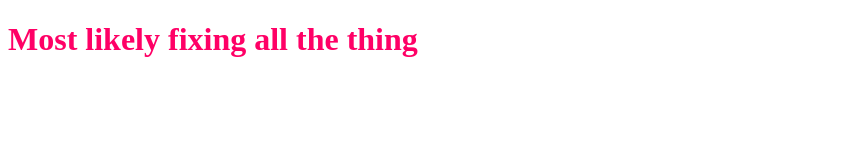
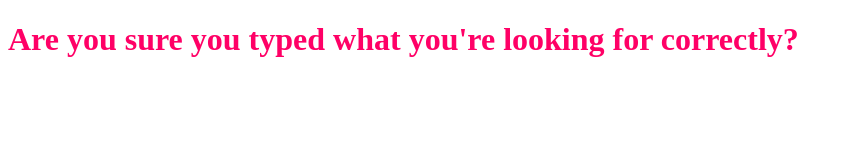
Before and after one commit to rcartwright02/wtw-nginx, a plain HTML site: page nginx/custom_404.html in a window 1280 px wide. Shown: the whole page, without its empty margins (0-852 px from the left). Drawn offline with Linux system fonts and the light colour scheme.

Commit message:
Adding a better 404 message

```diff
--- a/nginx/custom_404.html
+++ b/nginx/custom_404.html
@@ -4,5 +4,5 @@
 <title><p style="color:#ff0066";>404 Page Not Found</p></title>
 </head>
 <body>
-    <h1 style="color:#ff0066">Most likely fixing all the thing</h1>
+    <h1 style="color:#ff0066">Are you sure you typed what you're looking for correctly?</h1>
 </body>
```
